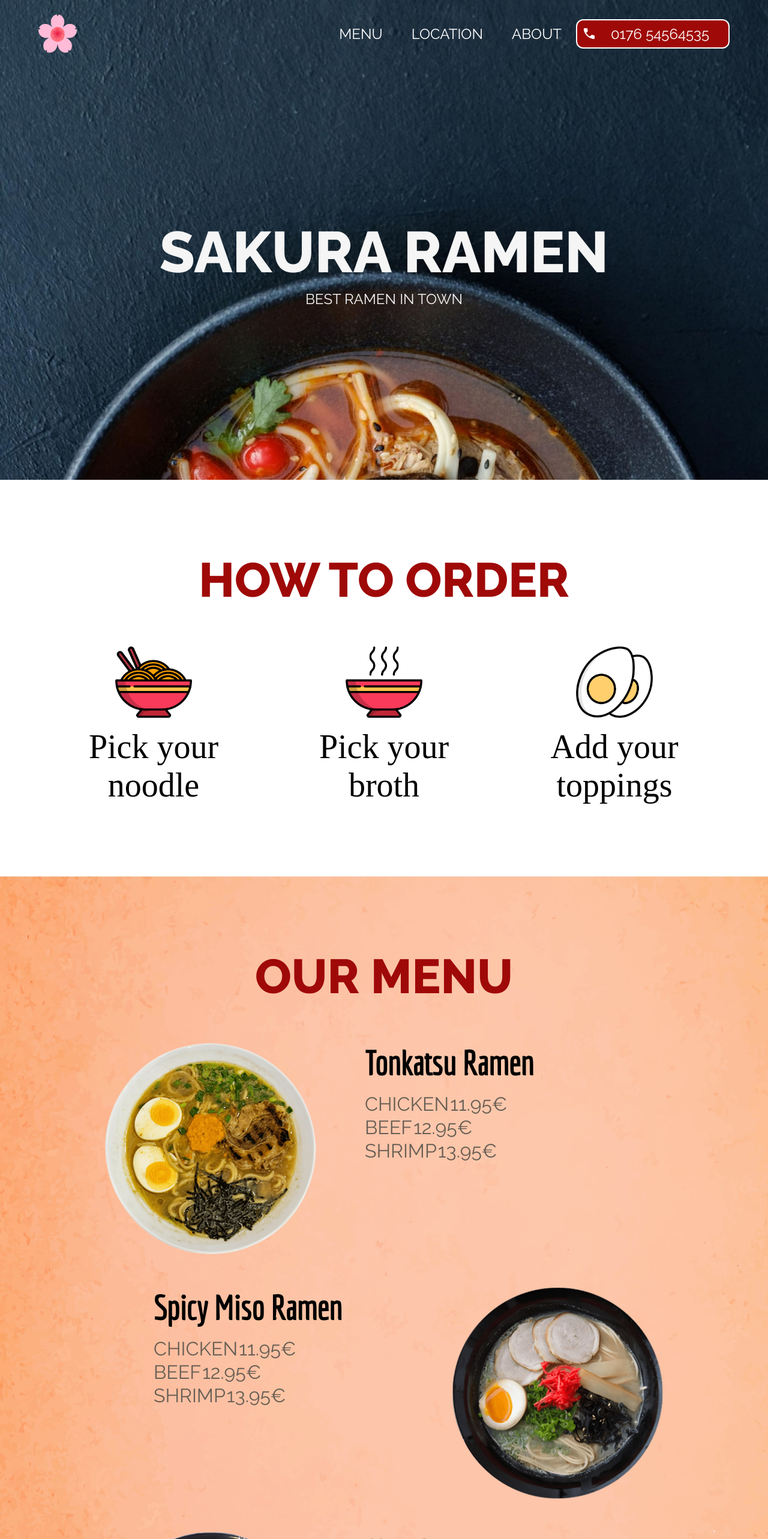
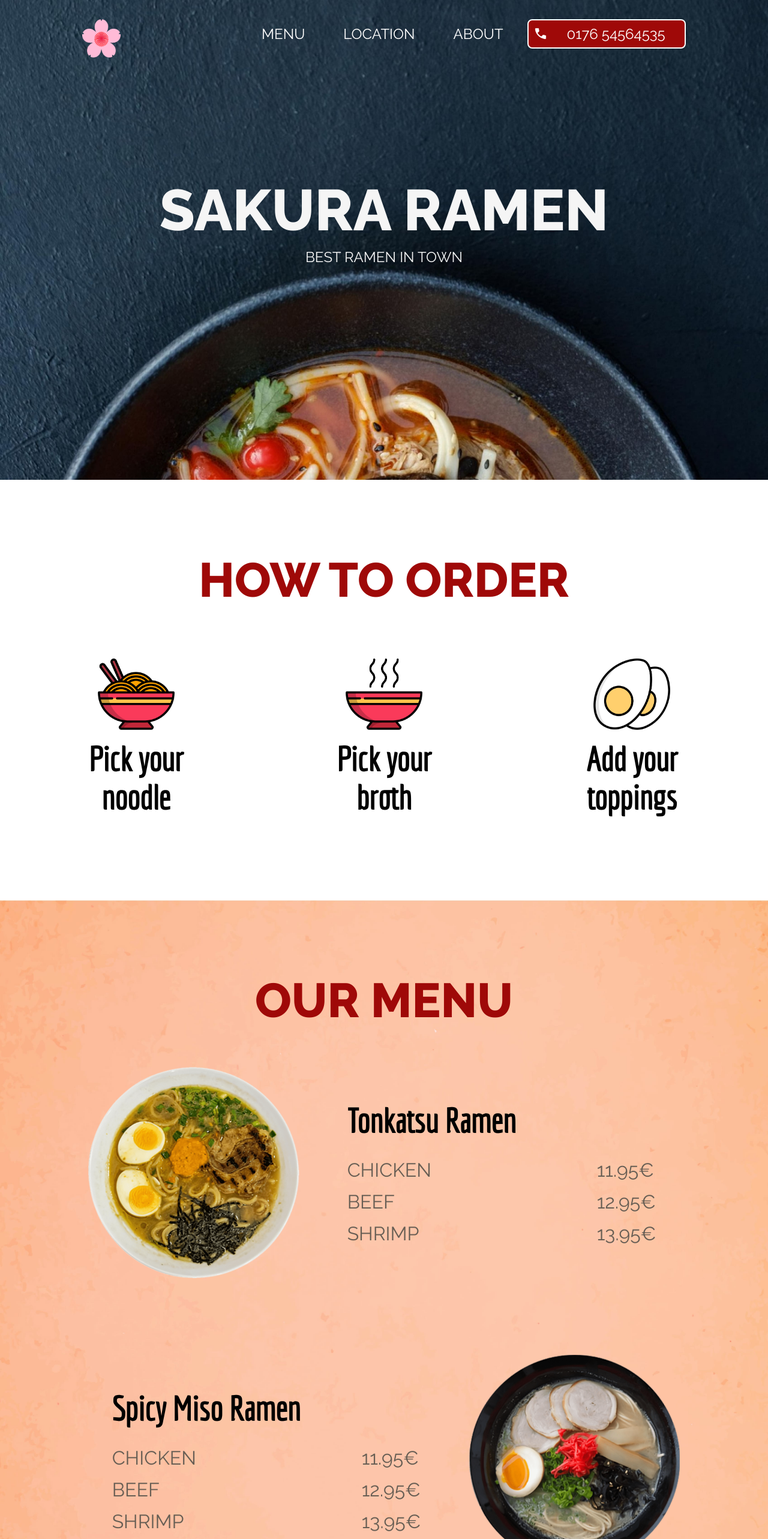
Before and after one commit to Denisator82/sakura_neu, an Angular app: page / in a window 1280 px wide. Shown: the top 2566 px of the page at 60% size. Built offline with nearby package versions, Linux system fonts and the light colour scheme.

Commit message:
optimize SCSS

```diff
--- a/src/app/main-content/how-to-order/how-to-order.component.html
+++ b/src/app/main-content/how-to-order/how-to-order.component.html
@@ -1,16 +1,16 @@
-<section class="how_to_order">
+<section>
     <h2>HOW TO ORDER</h2>
     <div class="picks">
         <div class="pick">
-            <img class= "hto-img" src="../../../assets/img/2_section_how_to_order/PNG/noodle.png" alt="noodle">
+            <img src="../../../assets/img/2_section_how_to_order/PNG/noodle.png" alt="noodle">
             <p>Pick your <br>noodle</p>
         </div>
         <div class="pick">
-            <img class="hto-img" src="../../../assets/img/2_section_how_to_order/PNG/broth.png" alt="broth">
+            <img src="../../../assets/img/2_section_how_to_order/PNG/broth.png" alt="broth">
             <p>Pick your <br>broth</p>
         </div>
         <div class="pick">
-            <img class="hto-img" src="../../../assets/img/2_section_how_to_order/PNG/egg.png" alt="egg">
+            <img src="../../../assets/img/2_section_how_to_order/PNG/egg.png" alt="egg">
             <p>Add your <br>toppings</p>
         </div>
     </div>
--- a/src/app/main-content/how-to-order/how-to-order.component.scss
+++ b/src/app/main-content/how-to-order/how-to-order.component.scss
@@ -1,5 +1,39 @@
+section {
+    .picks {
+        display: flex;
+        justify-content: space-evenly;
+        align-items: center;
+        flex-wrap: wrap; // Falls die Breite kleiner ist, umbrechen
+        padding: 20px;
+    }
+
+    .pick {
+        width: 256px;
+        display: flex;
+        justify-content: center;
+        align-items: center;
+        flex-direction: column;
+        padding-top: 64px;
+
+        img {
+            width: 128px;
+            height: auto;
+        }
+
+        p {
+            font-family: 'Economica';
+            font-size: 56px;
+            font-weight: bold;
+            padding-top: 16px;
+            padding-bottom: 120px;
+            margin: 0px;
+            text-align: center;
+        }
+    }
+}
+
 h2 {
-    font-family: 'Raleway';
+    font-family: 'Raleway', sans-serif;
     font-size: 80px;
     font-weight: bold;
     text-align: center;
@@ -7,39 +41,3 @@ h2 {
     padding-top: 120px;
     margin: 0px;
 }
-
-.how_to_order {
-    margin: 0px;
-    display: flex;
-    justify-content: center;
-    flex-direction: column;
-}
-
-.picks{
-    display: flex;
-    justify-content: space-evenly;
-    align-items: center;
-}
-
-.pick{
-    width: 256px;
-    display: flex;
-    justify-content: space-between;
-    align-items: center;
-    flex-direction: column;
-    padding-top: 64px;
-}
-
-.hto-img {
-    width: 128px;
-    height: auto;
-}
-
-p{
-    font-size: 56px ;
-    padding-top: 16px;
-    padding-bottom: 120px;;
-    margin: 0px;
-    text-align: center;
-
-}
--- a/src/app/main-content/landing-page/landing-page.component.scss
+++ b/src/app/main-content/landing-page/landing-page.component.scss
@@ -4,8 +4,6 @@ h1, span {
 
 h1 {
     font-size: 96px;
-    margin-top: 140px;
-    margin-bottom: 0px;
 }
 
 span{
@@ -20,6 +18,7 @@ div{
 }
 
 section {
+    max-width: 1440px;
     height: 100vh;
     width: 100%;
     background-image: url('../../../assets/img/1_hero/JPG/hero_bg.jpg');
--- a/src/app/main-content/landing-page/navbar/navbar.component.scss
+++ b/src/app/main-content/landing-page/navbar/navbar.component.scss
@@ -3,23 +3,20 @@ nav {
     font-family: 'Raleway';
     font-size: 24px;
     position: absolute;
-    right: 0px;
-    left: 0;
     top: 0px;
+    width: 100%;
     height: 112px;
     display: flex;
     justify-content: space-between;
-    align-items: center;
-    padding: 32px 64px;
+    padding: 32px;
     >img {
-        left: 160px;
-        top:  40px;
         width: 64px;
         height: 64px;
     }
     >div{
         display: flex;
         align-items: center;
+        gap: 16px;
         >a{
             &:hover{
                 color: red;
@@ -31,8 +28,6 @@ nav {
 a {
     text-decoration: none;
     color: white;
-    font-family: 'Raleway';
-    font-size: 24px;
     margin: 0px 24px;
 }
 
@@ -40,9 +35,15 @@ a {
         background-color: #9F0908;
         padding: 8px;
         border: 2px solid white;
-        border-radius: 12px;
+        border-radius: 8px;
         display: flex;
         align-items: center;
+        gap: 8px;
+        cursor: pointer;
+
+        &:hover{
+            background-color: rgb(220, 0,0);
+        }
         >img {
             width: 24px;
             height: 24px;
--- a/src/app/main-content/our-menu/our-menu.component.html
+++ b/src/app/main-content/our-menu/our-menu.component.html
@@ -62,6 +62,5 @@
                 <td>13.95€</td>
             </tr>
             </table>
-
     </div>
 </section>
--- a/src/app/main-content/our-menu/our-menu.component.scss
+++ b/src/app/main-content/our-menu/our-menu.component.scss
@@ -1,5 +1,5 @@
 h2 {
-    font-family: 'Raleway';
+    font-family: 'Raleway', sans-serif;
     font-size: 80px;
     font-weight: bold;
     text-align: center;
@@ -8,39 +8,8 @@ h2 {
     margin: 0px;
 }
 
-section{
-    background-image: url('../../../assets/img/3_section_our_menu/JPG/section_our_menu_bg.jpg');
-    background-size: cover ;
-    display: flex;
-    justify-content: center;
-    flex-direction: column;
-    align-items: center;
-    padding-bottom: 120px;
-}
-
-img{
-    width: 352px;
-    height: 352px;
-}
-
-.tonkatsu_ramen{
-    padding-top: 64px;
-    padding-bottom: 56px;
-    width: auto;
-    display: flex;
-}
-
-.spicy_miso_ramen{
-    padding-bottom: 56px;
-    display: flex;
-}
-
-.shio_ramen{
-    display: flex;
-}
-
-h3{
-    font-family: 'ECONOMICA';
+h3 {
+    font-family: 'ECONOMICA', sans-serif;
     font-size: 56px;
     font-weight: bold;
     color: #000000;
@@ -48,17 +17,44 @@ h3{
     width: 416px;
 }
 
-td{
-    font-family: 'Raleway';
+section {
+    max-width: 1440px;
+    margin: 0 auto;
+    background-image: url('../../../assets/img/3_section_our_menu/JPG/section_our_menu_bg.jpg');
+    background-size: cover;
+    background-position: center;
+    display: flex;
+    flex-direction: column;
+    padding-bottom: 120px;
+}
+
+.tonkatsu_ramen,
+.spicy_miso_ramen,
+.shio_ramen {
+    display: flex;
+    align-items: center;
+    justify-content: center;
+    padding: 64px 0;
+    gap: 40px; // Abstand zwischen Bild und Tabelle
+}
+
+img {
+    width: 352px;
+    height: 352px;
+    object-fit: cover; // Verhindert Verzerrungen
+}
+
+td {
+    font-family: 'Raleway', sans-serif;
     font-size: 32px;
     color: #675e54;
+    padding: 8px 0;
 }
 
 table {
-    margin: 0;
+    width: 100%;
+    max-width: 500px;
     border-spacing: 0;
-    padding: 0px 80px 0px 80px;
-    display: flex;
-    flex-direction: column;
-    align-items: flex-start;
+    text-align: left;
+    padding: 0 40px;
 }
--- a/src/app/shared/footer/footer.component.scss
+++ b/src/app/shared/footer/footer.component.scss
@@ -1,11 +1,9 @@
 footer {
+    max-width: 1440px;
     background-color: #0A141E;
     display: flex;
-    justify-content: space-between;
     align-items: center;
     height: 120px;
-    padding-left: 160px;
-    padding-right: 160px;
     >img {
         height: 44px;
     }
--- a/src/styles.scss
+++ b/src/styles.scss
@@ -1,7 +1,9 @@
 * {
-  margin: 0;
+  margin: 0 Auto;
   box-sizing: border-box;
   scroll-behavior: smooth;
+  max-width: 1440px;
+  // background-color: #100C08;
 }
 
 /* raleway-200 - latin */
```
